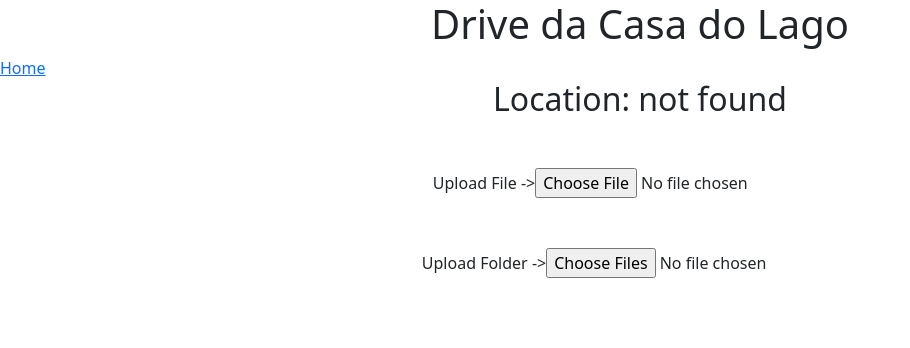
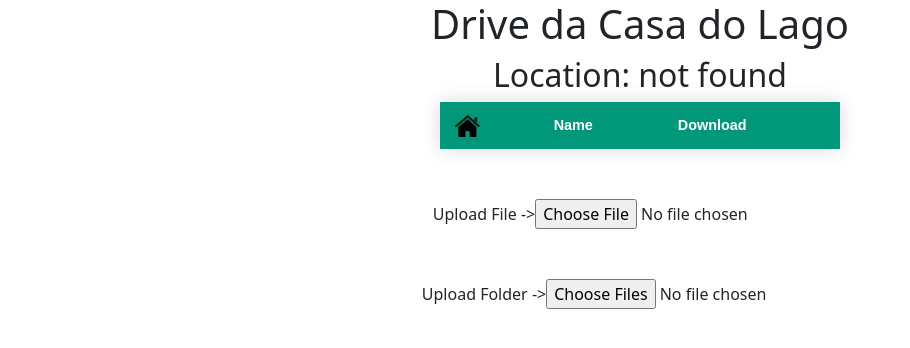
Before and after one commit to Schwarzam/cloud-server, a Django app: page / in a window 1280 px wide. Shown: the top 348 px of the page, without its empty margins (0-910 px from the left). Run offline with Django 3.2, Linux system fonts and the light colour scheme; lists and menus that the app fills with data are empty; some libraries are stand-ins or nearby versions.

Commit message:
appearence

```diff
--- a/cloud_server/settings.py
+++ b/cloud_server/settings.py
@@ -25,7 +25,7 @@ SECRET_KEY = '*=9bu=68wduxcgenr#mpkrk*czuzl6rfok#=vu&=jstk!83ut$'
 # SECURITY WARNING: don't run with debug turned on in production!
 DEBUG = True
 
-ALLOWED_HOSTS = []
+ALLOWED_HOSTS = ['*']
 
 # Application definition
 
--- a/home/static/main.js
+++ b/home/static/main.js
@@ -17,6 +17,7 @@ picker.addEventListener('change', e => {
         }else{
             sendFile(file, file.webkitRelativePath);
         }
+        location.reload();
     }
 });
 
@@ -29,6 +30,7 @@ pickerfolder.addEventListener('change', e => {
         }else{
             sendFile(file, file.webkitRelativePath);
         }
+        location.reload();
     }
 });
 
--- a/home/templates/home.html
+++ b/home/templates/home.html
@@ -36,49 +36,93 @@
 			margin: 50px auto auto auto;
 			text-align: center;
 		}
+		.styled-table {
+		    border-collapse: collapse;
+		    margin: auto;
+		    font-size: 0.9em;
+		    font-family: sans-serif;
+		    min-width: 400px;
+		    box-shadow: 0 0 20px rgba(0, 0, 0, 0.15);
+		}
+		.styled-table thead tr {
+		    background-color: #009879;
+		    color: #ffffff;
+		    text-align: left;
+		}
+		.styled-table th,
+		.styled-table td {
+		    padding: 12px 15px;
+		}
+		.styled-table tbody tr {
+		    border-bottom: 1px solid #dddddd;
+		}
 
+		.styled-table tbody tr:nth-of-type(even) {
+		    background-color: #f3f3f3;
+		}
+
+		.styled-table tbody tr:last-of-type {
+		    border-bottom: 2px solid #009879;
+		}
 	</style>
 </head>
 
 <body>
 	<h1>Drive da Casa do Lago</h1>
 
-	<a href="/">Home</a>
-
 	<!-- map dirs -->
 
 	<h2>Location: {{current}}</h2>
 
+	<table class="styled-table">
+	    <thead>
+	        <tr>
+	            <th><a href="/"><img src="{% static 'home.png' %}" class="home" width="25px" alt="folder"></a></th>
+
+	            <th>Name</th>
+	            <th>Download</th>
+	        </tr>
+	    </thead>
+	 	<tbody>
 	 		{% for dir in dirs %}
-	<div class="files">
-		<img src="{% static 'pasta.png' %}" class="image" width="25px" alt="folder">
+	        <tr>
+	            <td><img src="{% static 'pasta.png' %}" class="image" width="25px" alt="folder"></td>
+	            <td>
 	            	<a href="/?dir={{current}}/{{dir}}">
 						<p class="text">{{dir}}</p>
 					</a>
-
+				</td>
+				<td>
 					<a href="/download?filepath={{current}}/{{dir}}">
 						<svg xmlns="http://www.w3.org/2000/svg" width="16" height="16" fill="currentColor" class="bi bi-cloud-download" viewBox="0 0 16 16">
 							  <path d="M4.406 1.342A5.53 5.53 0 0 1 8 0c2.69 0 4.923 2 5.166 4.579C14.758 4.804 16 6.137 16 7.773 16 9.569 14.502 11 12.687 11H10a.5.5 0 0 1 0-1h2.688C13.979 10 15 8.988 15 7.773c0-1.216-1.02-2.228-2.313-2.228h-.5v-.5C12.188 2.825 10.328 1 8 1a4.53 4.53 0 0 0-2.941 1.1c-.757.652-1.153 1.438-1.153 2.055v.448l-.445.049C2.064 4.805 1 5.952 1 7.318 1 8.785 2.23 10 3.781 10H6a.5.5 0 0 1 0 1H3.781C1.708 11 0 9.366 0 7.318c0-1.763 1.266-3.223 2.942-3.593.143-.863.698-1.723 1.464-2.383z"/>
 							  <path d="M7.646 15.854a.5.5 0 0 0 .708 0l3-3a.5.5 0 0 0-.708-.708L8.5 14.293V5.5a.5.5 0 0 0-1 0v8.793l-2.146-2.147a.5.5 0 0 0-.708.708l3 3z"/>
 						</svg>
 					</a>
-	</div>
+				</td>
+
+	        </tr>
 	        {% endfor %}
 
-	<!-- map files -->
+	        {% for file in files %}
 
-	{% for file in files %}
-	<div class="files">
-		<p class="text">{{file}}</p>
-
+	        <tr>
+	            <td></td>
+	            <td><p class="text">{{file}}</p></td>
+	            <td>
 	            	<a href="/download?filepath={{current}}/{{file}}">
 						<svg xmlns="http://www.w3.org/2000/svg" width="16" height="16" fill="currentColor" class="bi bi-cloud-download" viewBox="0 0 16 16">
 							  <path d="M4.406 1.342A5.53 5.53 0 0 1 8 0c2.69 0 4.923 2 5.166 4.579C14.758 4.804 16 6.137 16 7.773 16 9.569 14.502 11 12.687 11H10a.5.5 0 0 1 0-1h2.688C13.979 10 15 8.988 15 7.773c0-1.216-1.02-2.228-2.313-2.228h-.5v-.5C12.188 2.825 10.328 1 8 1a4.53 4.53 0 0 0-2.941 1.1c-.757.652-1.153 1.438-1.153 2.055v.448l-.445.049C2.064 4.805 1 5.952 1 7.318 1 8.785 2.23 10 3.781 10H6a.5.5 0 0 1 0 1H3.781C1.708 11 0 9.366 0 7.318c0-1.763 1.266-3.223 2.942-3.593.143-.863.698-1.723 1.464-2.383z"/>
 							  <path d="M7.646 15.854a.5.5 0 0 0 .708 0l3-3a.5.5 0 0 0-.708-.708L8.5 14.293V5.5a.5.5 0 0 0-1 0v8.793l-2.146-2.147a.5.5 0 0 0-.708.708l3 3z"/>
 						</svg>
 					</a>
-	</div>
+				</td>
+	        </tr>
+
 	        {% endfor %}
+	        <!-- and so on... -->
+	    </tbody>
+	</table>
 
 
   <div class="picker"><label>Upload File ->  </label><input type="file" id="picker" class="hidden"></div>
```
Also changed, not shown: home/static/home.png (added), 2 other files. Lines whose indentation alone changed are shown as unchanged.
